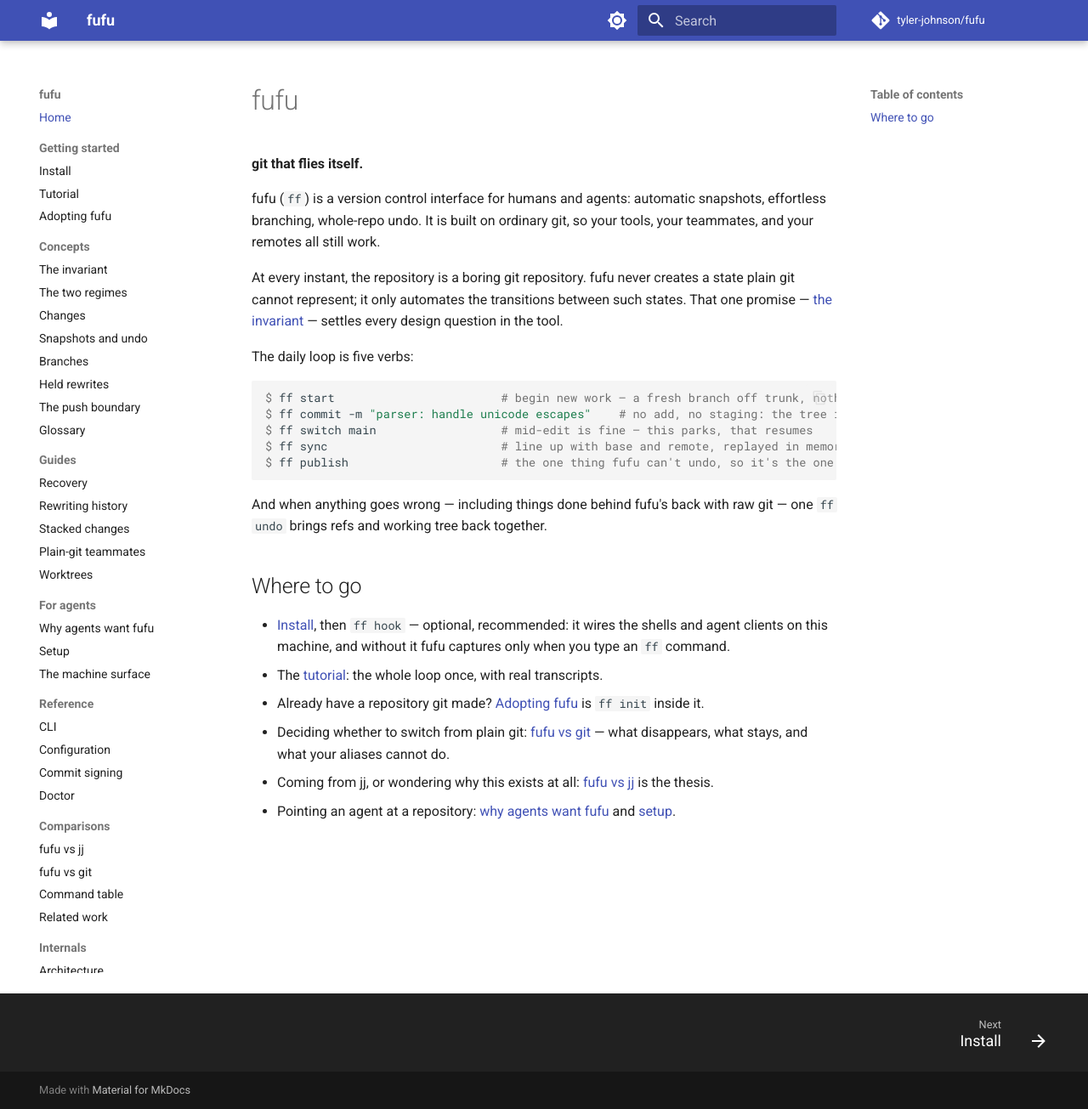
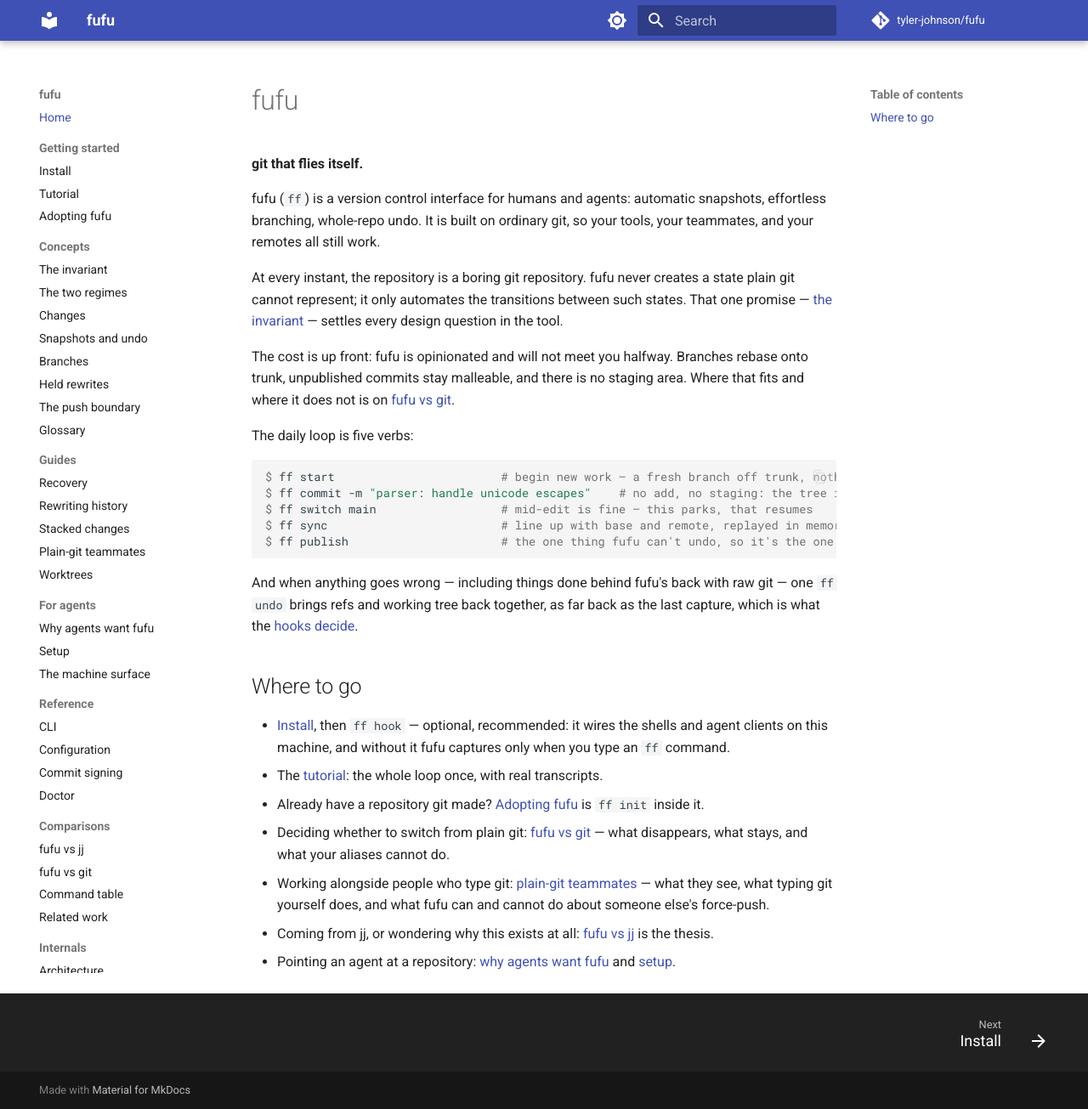
Before and after one commit to tyler-johnson/fufu, an MkDocs documentation site: the page built from docs/index.md, in a window 1280 px wide and 1305 px high. Shown: the whole window at 85% size. Built offline with MkDocs 1.6.1 and Material for MkDocs 9.7.7, drawn with Linux system fonts in a browser that asks for light colours; comment, search, counter and statistics services are not loaded.

Commit message:
docs: index carries the cost line, the undo boundary, and the plain-git teammates guide
Three edits to the landing page. The undo promise now says how far back it reaches, the last capture, and links the vs-git sentence about a raw `git restore` discarding edits fufu never saw. A short paragraph after the invariant says fufu is opinionated and names the three opinions, linking the honest-costs section, so the cost is read before the five-verb loop. "Where to go" gains the plain-git teammates guide: what teammates see, what typing git yourself does, and what fufu can and cannot do about someone else's force-push. Tower #56.

````diff
--- a/docs/index.md
+++ b/docs/index.md
@@ -5,6 +5,8 @@
 fufu (`ff`) is a version control interface for humans and agents: automatic snapshots, effortless branching, whole-repo undo. It is built on ordinary git, so your tools, your teammates, and your remotes all still work.
 
 At every instant, the repository is a boring git repository. fufu never creates a state plain git cannot represent; it only automates the transitions between such states. That one promise — [the invariant](concepts/invariant.md) — settles every design question in the tool.
+
+The cost is up front: fufu is opinionated and will not meet you halfway. Branches rebase onto trunk, unpublished commits stay malleable, and there is no staging area. Where that fits and where it does not is on [fufu vs git](comparisons/vs-git.md#the-honest-costs).
 
 The daily loop is five verbs:
 
@@ -16,7 +18,7 @@ $ ff sync                         # line up with base and remote, replayed in me
 $ ff publish                      # the one thing fufu can't undo, so it's the one you type
 ```
 
-And when anything goes wrong — including things done behind fufu's back with raw git — one `ff undo` brings refs and working tree back together.
+And when anything goes wrong — including things done behind fufu's back with raw git — one `ff undo` brings refs and working tree back together, as far back as the last capture, which is what the [hooks decide](comparisons/vs-git.md#the-honest-costs).
 
 ## Where to go
 
@@ -24,5 +26,6 @@ And when anything goes wrong — including things done behind fufu's back with r
 - The [tutorial](tutorial.md): the whole loop once, with real transcripts.
 - Already have a repository git made? [Adopting fufu](adopting.md) is `ff init` inside it.
 - Deciding whether to switch from plain git: [fufu vs git](comparisons/vs-git.md) — what disappears, what stays, and what your aliases cannot do.
+- Working alongside people who type git: [plain-git teammates](guides/plain-git-teammates.md) — what they see, what typing git yourself does, and what fufu can and cannot do about someone else's force-push.
 - Coming from jj, or wondering why this exists at all: [fufu vs jj](comparisons/vs-jj.md) is the thesis.
 - Pointing an agent at a repository: [why agents want fufu](agents/why.md) and [setup](agents/setup.md).
````
